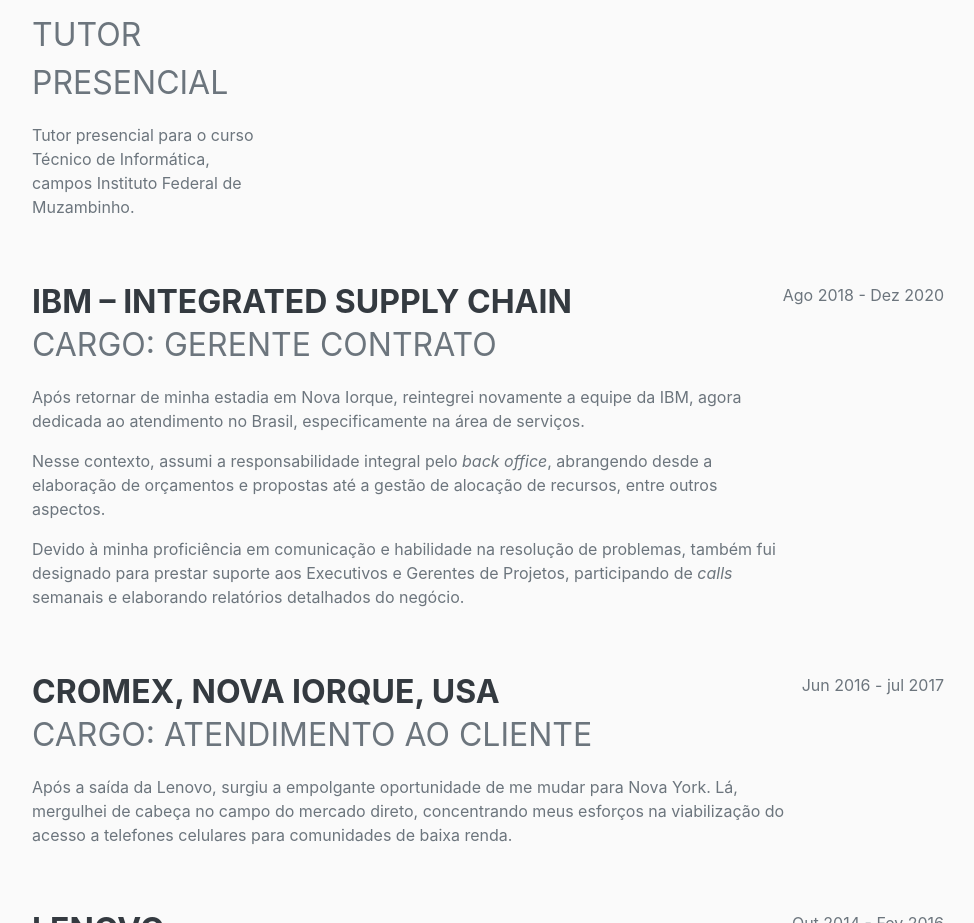
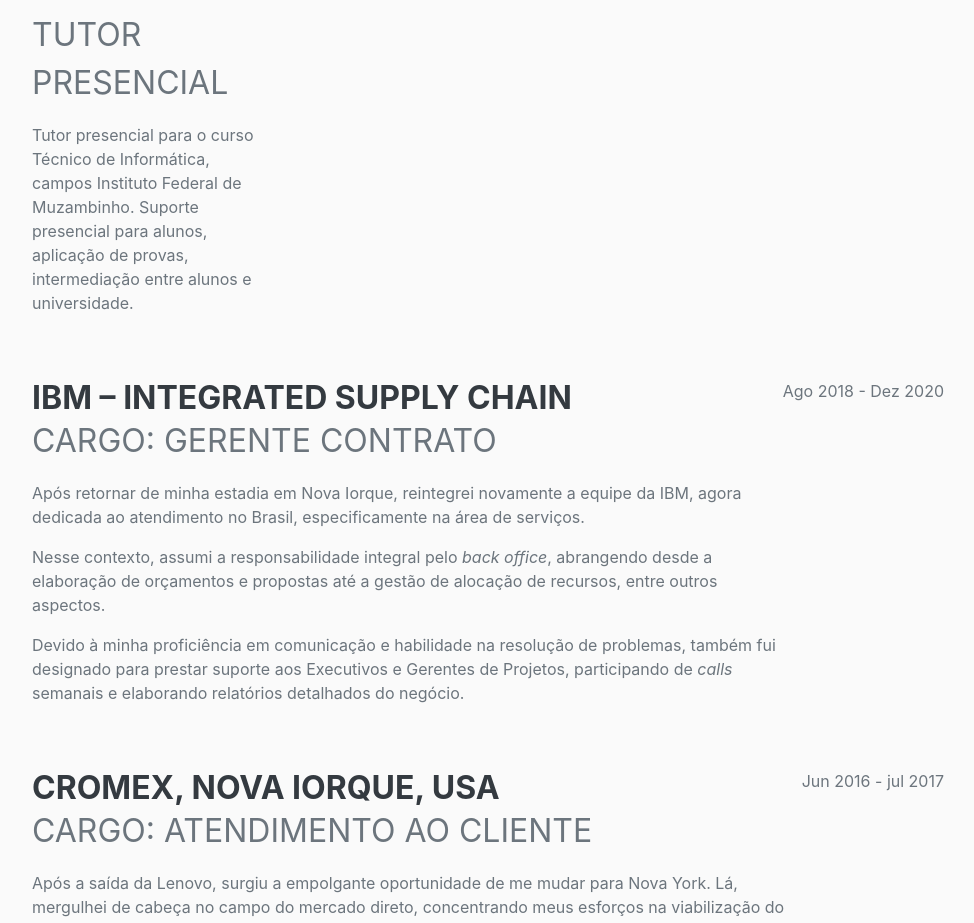
Before and after one commit to Faslala/curriculovitae, a plain HTML site: page index.html in a window 1280 px wide. Shown: the part 2500-3423 px from the top of the page, without its empty margins (288-1262 px from the left). Drawn offline with nearby package versions, Linux system fonts and the light colour scheme; a web font is replaced by a local one.

Commit message:
ajuste descrição de cargo

```diff
--- a/index.html
+++ b/index.html
@@ -147,7 +147,8 @@
                     <div class="subheading mb-3">Cargo: Tutor Presencial</div>
                     <p>
                         Tutor presencial para o curso Técnico de Informática, campos Instituto
-                        Federal de Muzambinho.
+                        Federal de Muzambinho. Suporte presencial para alunos, aplicação de provas,
+                        intermediação entre alunos e universidade.
                     </p>
                 </div>
                 <div class="flex-shrink-0"><span>Out 2021 - presente</span></div>
```
